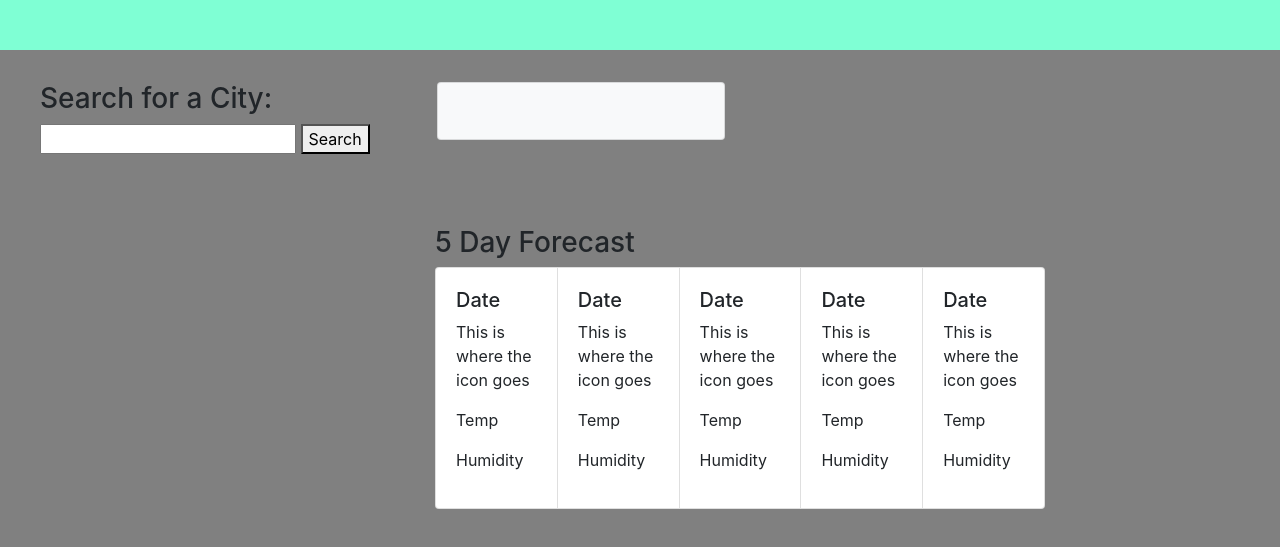
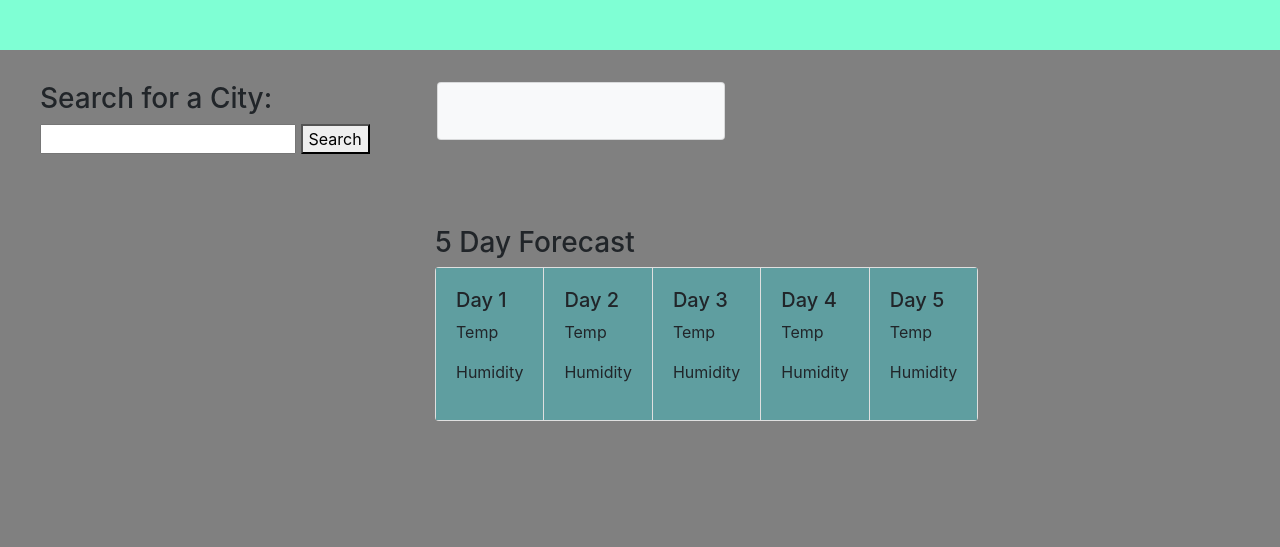
Before and after one commit to hdarden/Weather-Dashboard, a plain HTML site: page index.html in a window 1280 px wide. Shown: the part 153-700 px from the top of the page. Drawn offline with nearby package versions, Linux system fonts and the light colour scheme.

Commit message:
uv index

```diff
--- a/Assets/dash.js
+++ b/Assets/dash.js
@@ -12,50 +12,62 @@ $(document).ready(function () {
     }
   }
 
-
-
-
   $(document).on("click", ".city", function () {
     event.preventDefault();
-
   });
 
   renderHistory();
 
-
-//========================City and Date section=================
+  //========================City, Date, and UV  section=================
   var currentDateAndTime = Date(Date.now());
 
-function oneDayForecast (city){
+  function oneDayForecast(city) {
     console.log(city);
- var queryURL ="https://api.openweathermap.org/data/2.5/weather?q="+ city +"&appid=c7c8128e2f798fa71501452132a9cc27";
+    var queryURL =
+      "https://api.openweathermap.org/data/2.5/weather?q=" +
+      city +
+      "&appid=c7c8128e2f798fa71501452132a9cc27";
     $.ajax({
       url: queryURL,
       method: "GET",
     }).then(function (response) {
-
+      console.log(response)
+      //var iconOne = $("<img>").attr("src", "http://openweathermap.org/img/wn/" + response.weather[0].icon + ".png");
+      //$(".city-place").append(iconOne);
       $(".city-place").text(city);
- //need to add weather icon to current date
       $(".city-date").text(currentDateAndTime);
       $(".city-temp").text("Temperature: " + response.main.temp);
       $(".city-humidity").text("Humidity: " + response.main.humidity);
       $(".city-wind").text("Wind speed: " + response.wind.speed);
-  //$(".city-index").text("UV Index: " + response.);
+
 
       var tempF = (response.main.temp - 273.15) * 1.8 + 32;
 
       $(".city-temp").text("Temperature (K) " + response.main.temp);
       $(".city-temp").text("Temperature (F) " + tempF.toFixed(2));
+      var lat = response.coord.lat;
+      var lon = response.coord.lon;
+
+    var queryUVURL ="https://api.openweathermap.org/data/2.5/uvi?appid=c7c8128e2f798fa71501452132a9cc27&lat=&" + lat + "&lon=" + lon;
+
+    $.ajax({
+      url: queryUVURL,
+      method: "GET",
+    }).then(function (response) {
+      console.log(response);
+      $(".city-index").text("UV Index: " + response.value);
+    });
+
+
     });
   }
 
-
-
-
   //============================five day forcast=============================================
-function fiveDayForecast (city){
-
-var fiveDayURL ="https://api.openweathermap.org/data/2.5/forecast?q=" + city + "&appid=c7c8128e2f798fa71501452132a9cc27";
+  function fiveDayForecast(city) {
+    var fiveDayURL =
+      "https://api.openweathermap.org/data/2.5/forecast?q=" +
+      city +
+      "&appid=c7c8128e2f798fa71501452132a9cc27";
 
     $.ajax({
       url: fiveDayURL,
@@ -63,48 +75,46 @@ $.ajax({
     }).then(function (response) {
       console.log(response);
 
-  $(".card-day-one").text(currentDateAndTime);
-  //$(".card-icon-one").attr("img")
+     // var iconOne = $("<img>").attr("src", "http://openweathermap.org/img/wn/" + response.city.weather[0].icon + ".png")
+      //$(".card-day-one").append(iconOne);
       $(".card-temp-one").text("Temp: " + response.list[0].main.temp);
-  $(".card-humidity-one").text("Humidity: " + response.list[0].main.humidity);
+      $(".card-humidity-one").text(
+        "Humidity: " + response.list[0].main.humidity
+      );
 
-  $(".card-day-two").text(currentDateAndTime);
-  //$(".card-icon-two").attr("img")
+      //var iconOne = $("<img>").attr("src", "http://openweathermap.org/img/wn/" + response.city.weather[1].icon + ".png")
+      //$(".card-day-two").append(iconOne);
       $(".card-temp-two").text("Temp: " + response.list[1].main.temp);
-  $(".card-humidity-two").text("Humidity: " + response.list[1].main.humidity);
+      $(".card-humidity-two").text(
+        "Humidity: " + response.list[1].main.humidity
+      );
 
-  $(".card-day-three").text(currentDateAndTime);
-  //$(".card-icon-three").attr("img")
+     // var iconOne = $("<img>").attr("src", "http://openweathermap.org/img/wn/" + response.city.weather[2].icon + ".png")
+      //$(".card-day-three").append(iconOne);
       $(".card-temp-three").text("Temp: " + response.list[2].main.temp);
-  $(".card-humidity-three").text("Humidity: " + response.list[2].main.humidity);
+      $(".card-humidity-three").text(
+        "Humidity: " + response.list[2].main.humidity
+      );
 
-  $(".card-day-four").text(currentDateAndTime);
-  //$(".card-icon-four").attr("img")
+     // var iconOne = $("<img>").attr("src", "http://openweathermap.org/img/wn/" + response.city.weather[3].icon + ".png")
+      //$(".card-day-four").append(iconOne);
       $(".card-temp-four").text("Temp: " + response.list[3].main.temp);
-  $(".card-humidity-four").text("Humidity: " + response.list[3].main.humidity);
+      $(".card-humidity-four").text(
+        "Humidity: " + response.list[3].main.humidity
+      );
 
-  $(".card-day-five").text(currentDateAndTime);
-  //$(".card-icon-five").attr("img")
+      //var iconOne = $("<img>").attr("src", "http://openweathermap.org/img/wn/" + response.city.weather[4].icon + ".png")
+      //$(".card-day-five").append(iconOne);
       $(".card-temp-five").text("Temp: " + response.list[4].main.temp);
-  $(".card-humidity-five").text("Humidity: " + response.list[4].main.humidity);
-
+      $(".card-humidity-five").text(
+        "Humidity: " + response.list[4].main.humidity
+      );
 
     });
+
   }
-//==============================UV Index================================
-/*var citySearched = "";
-var lat = "";
-var lon = "";
-var queryUvURL ="https://api.openweathermap.org/data/2.5/uvi?appid=c7c8128e2f798fa71501452132a9cc27&lat=&" + lat + "lon=" + lon;
 
-$.ajax({
-  url: queryUvURL,
-  method: "GET",
-}).then(function (response) {
-console.log(response);
-
-
-});  */
+  //===============On clicks, sumbit button and city button====================
   $("#search-bar").on("submit", function (event) {
     event.preventDefault();
 
@@ -116,14 +126,17 @@ $("#search-bar").on("submit", function (event) {
     $("#city").val("");
     oneDayForecast(city);
     fiveDayForecast(city);
+    //uvIndex();
     renderHistory();
   });
 
-$(".city").on("click", function (e){
+  //could not get this working for clicking city button
+  /*  $(".city").on("click", function (e){
   e.preventDefault();
-  /*var town = $(this)
-  console.log(town)*/
+  var town = $(this)
+  console.log(town)
   alert("this is the city")
-})
+}); */
+
 
 })
--- a/index.html
+++ b/index.html
@@ -67,45 +67,40 @@
       <div class="card-group">
         <div class="card">
           <!--img src="..." class="card-img-top" alt="..."-->
-          <div class="card-body">
-            <h5 class="card-day-one">Date</h5>
-            <p class="card-icon-one">This is where the icon goes</p>
+          <div class="card-body" style="background-color: cadetblue;">
+            <h5 class="card-day-one">Day 1</h5>
             <p class="card-temp-one">Temp</p>
             <p class="card-humidity-one">Humidity</p>
           </div>
         </div>
         <div class="card">
           <!--img src="..." class="card-img-top" alt="..."-->
-          <div class="card-body">
-            <h5 class="card-day-two">Date</h5>
-            <p class="card-icon-two">This is where the icon goes</p>
+          <div class="card-body" style="background-color: cadetblue;">
+            <h5 class="card-day-two">Day 2</h5>
             <p class="card-temp-two">Temp</p>
             <p class="card-humidity-two">Humidity</p>
           </div>
         </div>
         <div class="card">
           <!--img src="..." class="card-img-top" alt="..."-->
-          <div class="card-body">
-            <h5 class="card-day-three">Date</h5>
-            <p class="card-icon-three">This is where the icon goes</p>
+          <div class="card-body" style="background-color: cadetblue;">
+            <h5 class="card-day-three">Day 3</h5>
             <p class="card-temp-three">Temp</p>
             <p class="card-humidity-three">Humidity</p>
           </div>
         </div>
         <div class="card">
           <!--img src="..." class="card-img-top" alt="..."-->
-          <div class="card-body">
-            <h5 class="card-day-four">Date</h5>
-            <p class="card-icon-four">This is where the icon goes</p>
+          <div class="card-body" style="background-color: cadetblue;">
+            <h5 class="card-day-four">Day 4</h5>
             <p class="card-temp-four">Temp</p>
             <p class="card-humidity-four">Humidity</p>
           </div>
         </div>
         <div class="card">
           <!--img src="..." class="card-img-top" alt="..."-->
-          <div class="card-body">
-            <h5 class="card-day-five">Date</h5>
-            <p class="card-icon-five">This is where the icon goes</p>
+          <div class="card-body" style="background-color: cadetblue;">
+            <h5 class="card-day-five">Day 5</h5>
             <p class="card-temp-five">Temp</p>
             <p class="card-humidity-five">Humidity</p>
           </div>
```
Also changed, not shown: 1 other file. Lines whose indentation alone changed are shown as unchanged.
